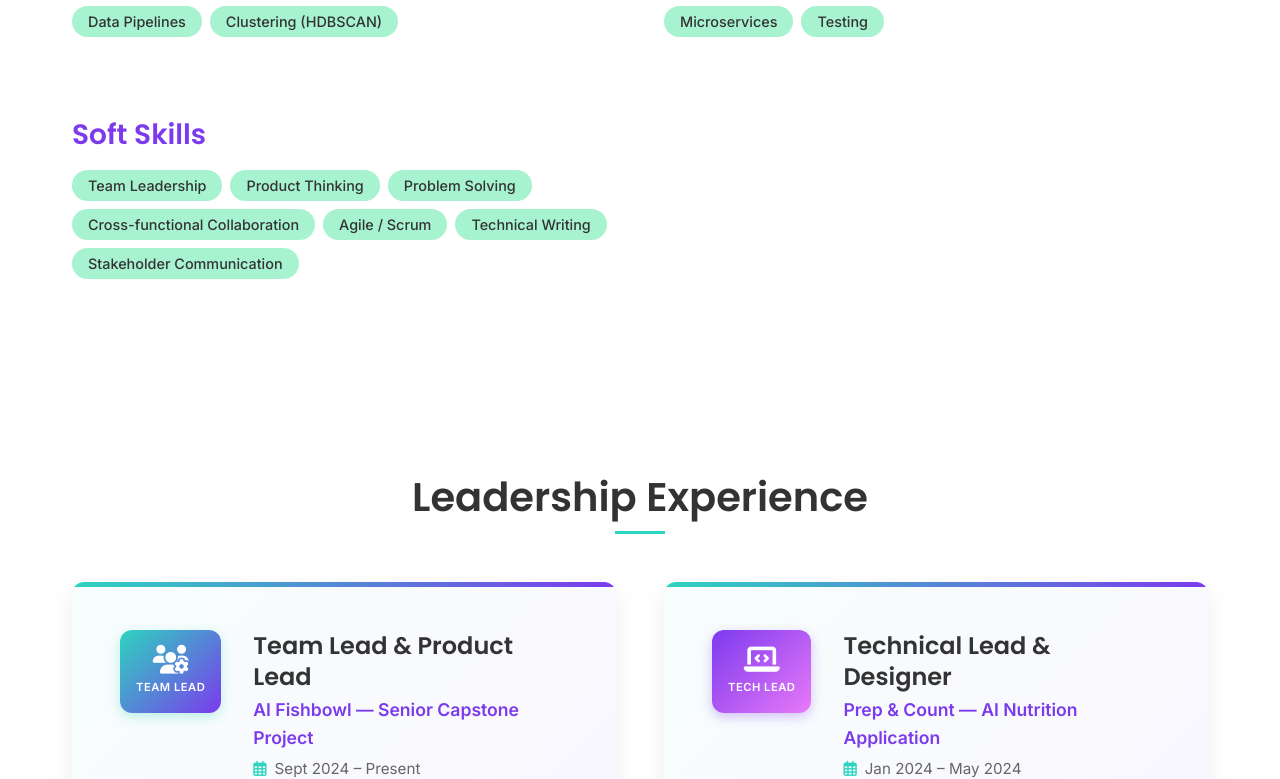
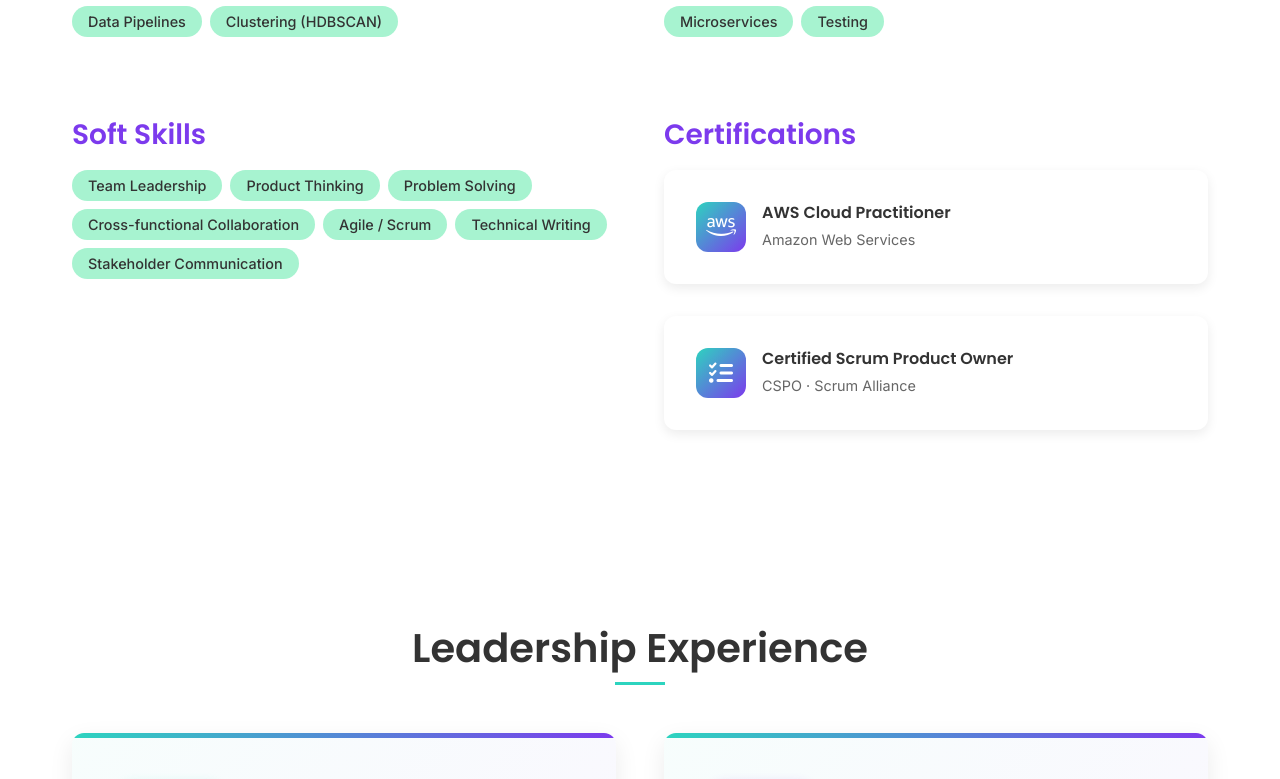
Before and after one commit to jadsaad06/Web-Portfolio, a React (Create React App) app: page / in a window 1280 px wide. Shown: the part 2092-2871 px from the top of the page. Built offline with nearby package versions, Linux system fonts and the light colour scheme.

Commit message:
add certifications section to portfolio and update GPA in education.

```diff
--- a/src/assets/css/styles.css
+++ b/src/assets/css/styles.css
@@ -878,6 +878,67 @@ img {
   margin-bottom: var(--spacing-xs);
 }
 
+/* Certifications */
+.certifications-section {
+  margin-top: var(--spacing-xxl);
+  max-width: 800px;
+  margin-left: auto;
+  margin-right: auto;
+}
+
+.certifications-title {
+  text-align: center;
+  margin-bottom: var(--spacing-lg);
+  color: var(--accent-purple);
+}
+
+.certifications-grid {
+  display: grid;
+  grid-template-columns: repeat(auto-fit, minmax(280px, 1fr));
+  gap: var(--spacing-lg);
+}
+
+.certification-item {
+  display: flex;
+  align-items: center;
+  gap: var(--spacing-md);
+  background-color: var(--primary-bg);
+  padding: var(--spacing-lg);
+  border-radius: 12px;
+  box-shadow: 0 4px 12px rgba(0, 0, 0, 0.08);
+  transition: transform 0.3s ease, box-shadow 0.3s ease;
+}
+
+.certification-item:hover {
+  transform: translateY(-5px);
+  box-shadow: 0 8px 20px rgba(0, 0, 0, 0.12);
+}
+
+.certification-icon {
+  display: flex;
+  align-items: center;
+  justify-content: center;
+  width: 50px;
+  height: 50px;
+  min-width: 50px;
+  background: linear-gradient(135deg, var(--accent-teal) 0%, var(--accent-purple) 100%);
+  border-radius: 12px;
+  color: white;
+  font-size: 1.5rem;
+}
+
+.certification-info h4 {
+  margin-bottom: var(--spacing-xs);
+  font-size: 1rem;
+  color: var(--text-primary);
+}
+
+.certification-info p {
+  margin: 0;
+  font-size: 0.9rem;
+  color: var(--text-secondary);
+}
+
 /* Contact Section */
 .contact-content {
   display: grid;
--- a/src/components/Contact.js
+++ b/src/components/Contact.js
@@ -41,10 +41,6 @@ const Contact = () => {
                 <a href="mailto:jadsaad896@gmail.com">jadsaad896@gmail.com</a>
               </div>
               <div className="contact-item">
-                <i className="fas fa-map-marker-alt"></i>
-                <span>Portland, OR</span>
-              </div>
-              <div className="contact-item">
                 <i className="fab fa-github"></i>
                 <a href="https://github.com/jadsaad06" target="_blank" rel="noopener noreferrer">github.com/jadsaad06</a>
               </div>
--- a/src/components/Education.js
+++ b/src/components/Education.js
@@ -13,7 +13,7 @@ const Education = () => {
             <div className="education-content">
               <h3>Portland State University, Honor's College</h3>
               <p className="education-degree">Bachelor of Science in Computer Science</p>
-              <p className="education-gpa">GPA: 3.82</p>
+              <p className="education-gpa">GPA: 3.91</p>
               <div className="education-details">
                 <h4>Relevant Coursework:</h4>
                 <ul>
--- a/src/components/Skills.js
+++ b/src/components/Skills.js
@@ -178,6 +178,31 @@ const Skills = () => {
               <span className="skill-tag">Stakeholder Communication</span>
             </div>
           </div>
+
+          {/* Certifications */}
+          <div className="skills-category slide-up">
+            <h3>Certifications</h3>
+            <div className="certifications-grid">
+              <div className="certification-item">
+                <div className="certification-icon">
+                  <i className="fab fa-aws"></i>
+                </div>
+                <div className="certification-info">
+                  <h4>AWS Cloud Practitioner</h4>
+                  <p>Amazon Web Services</p>
+                </div>
+              </div>
+              <div className="certification-item">
+                <div className="certification-icon">
+                  <i className="fas fa-tasks"></i>
+                </div>
+                <div className="certification-info">
+                  <h4>Certified Scrum Product Owner</h4>
+                  <p>CSPO · Scrum Alliance</p>
+                </div>
+              </div>
+            </div>
+          </div>
         </div>
       </div>
     </section>
```
Also changed, not shown: 11 other files (tests, documents, lock files or other folders).
